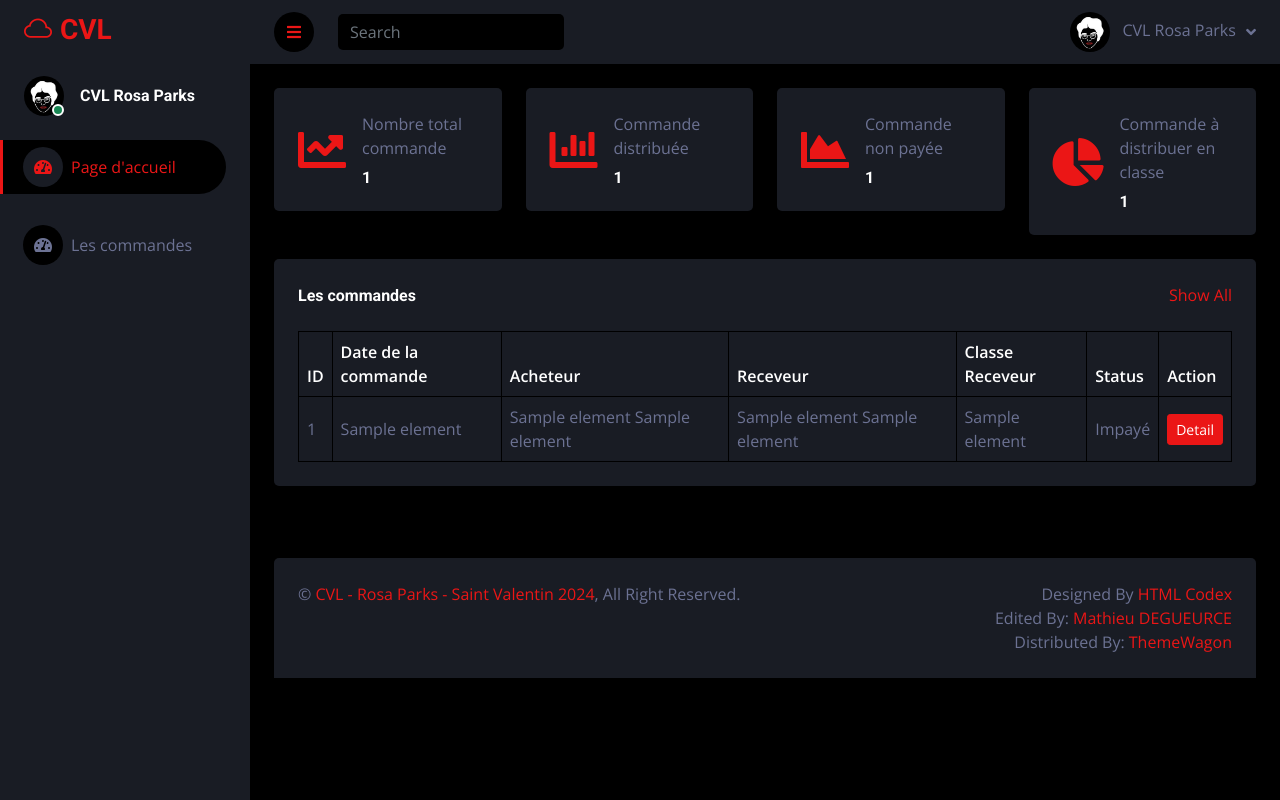
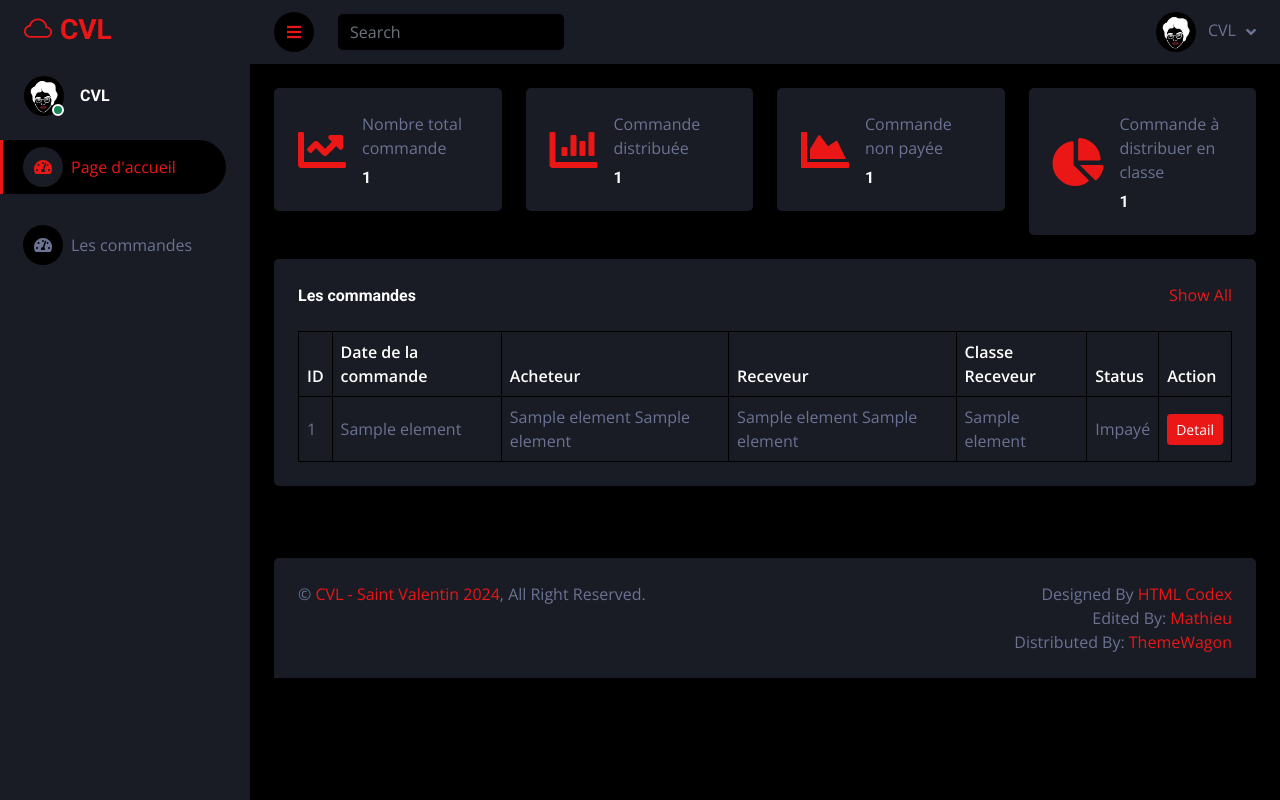
Before and after one commit to Matyu9/CVL-COMMANDE-FLEUR, a Flask app: template templates/panel/index.html in a window 1280 px wide. Run offline with Flask 3, Linux system fonts and the light colour scheme; the template is opened without the code that fills it: most values are stand-ins (such as "Sample title", 1, 10 or a date in 2020); some libraries are stand-ins or nearby versions.

Commit message:
Anonymisation du projet

```diff
--- a/templates/panel/index.html
+++ b/templates/panel/index.html
@@ -54,7 +54,7 @@
                         <div class="bg-success rounded-circle border border-2 border-white position-absolute end-0 bottom-0 p-1"></div>
                     </div>
                     <div class="ms-3">
-                        <h6 class="mb-0">CVL Rosa Parks</h6>
+                        <h6 class="mb-0">CVL</h6>
                         <span></span>
                     </div>
                 </div>
@@ -84,7 +84,7 @@
                     <div class="nav-item dropdown">
                         <a href="#" class="nav-link dropdown-toggle" data-bs-toggle="dropdown">
                             <img class="rounded-circle me-lg-2" src="{{ url_for('static', filename='img/user.jpg') }}" alt="" style="width: 40px; height: 40px;">
-                            <span class="d-none d-lg-inline-flex">CVL Rosa Parks</span>
+                            <span class="d-none d-lg-inline-flex">CVL</span>
                         </a>
                         <div class="dropdown-menu dropdown-menu-end bg-secondary border-0 rounded-0 rounded-bottom m-0">
                             <a href="#" class="dropdown-item">My Profile</a>
@@ -207,12 +207,12 @@
                 <div class="bg-secondary rounded-top p-4">
                     <div class="row">
                         <div class="col-12 col-sm-6 text-center text-sm-start">
-                            &copy; <a href="#">CVL - Rosa Parks - Saint Valentin 2024</a>, All Right Reserved.
+                            &copy; <a href="#">CVL - Saint Valentin 2024</a>, All Right Reserved.
                         </div>
                         <div class="col-12 col-sm-6 text-center text-sm-end">
                             <!--/*** This template is free as long as you keep the footer author’s credit link/attribution link/backlink. If you'd like to use the template without the footer author’s credit link/attribution link/backlink, you can purchase the Credit Removal License from "https://htmlcodex.com/credit-removal". Thank you for your support. ***/-->
                             Designed By <a href="https://htmlcodex.com">HTML Codex</a>
-                            <br>Edited By: <a href="https://matyu.fr" target="_blank">Mathieu DEGUEURCE</a>
+                            <br>Edited By: <a href="https://matyu.fr" target="_blank">Mathieu</a>
                             <br>Distributed By: <a href="https://themewagon.com" target="_blank">ThemeWagon</a>
                         </div>
                     </div>
```
Also changed, not shown: templates/panel/show_commande.html (+4 -4 lines).
